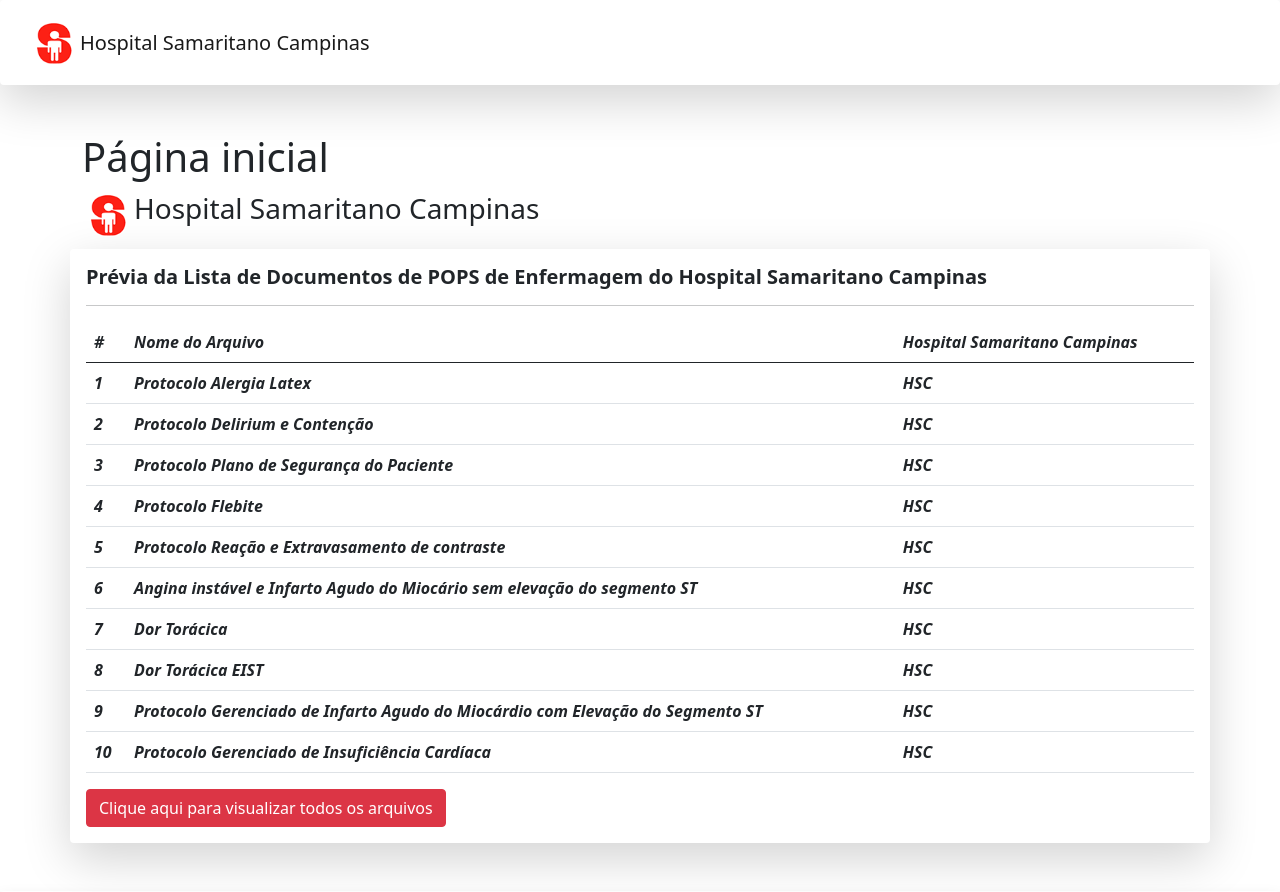
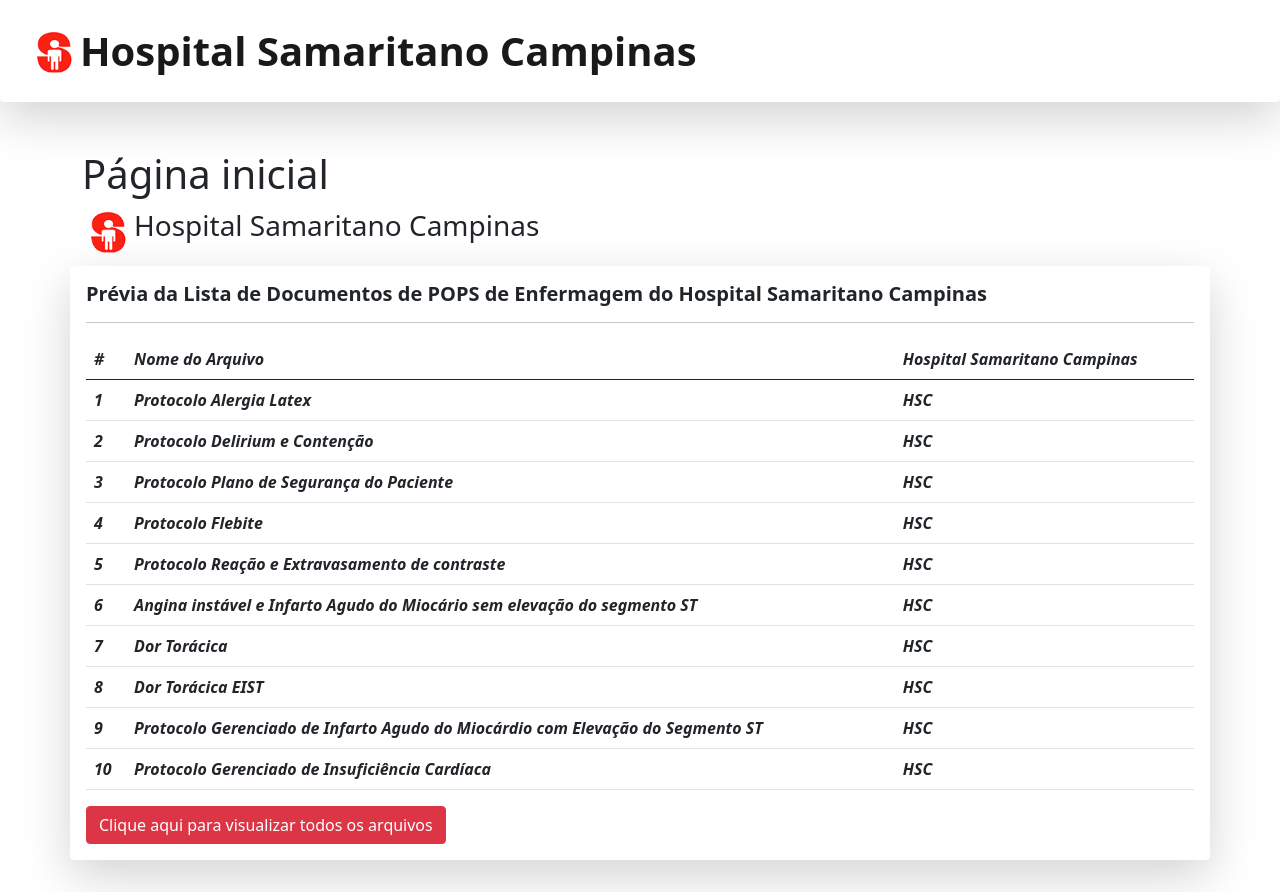
Before and after one commit to GabrielSouza96/pop-site, a Flask app: page / in a window 1280 px wide. Shown: the top 892 px of the page. Run offline with Flask 2, Linux system fonts and the light colour scheme.

Commit message:
upload projeto

```diff
--- a/main.py
+++ b/main.py
@@ -4,4 +4,4 @@
 
 
 if __name__ == '__main__':
-    app.run(port=59000, debug=True)
+    app.run(port=59000, debug=False)
--- a/popsenfermagem/templates/base.html
+++ b/popsenfermagem/templates/base.html
@@ -34,6 +34,8 @@
 
                             </p>
                             </div>
+
                     </div>
+                <p class="mt-3 mb-0 text-center fw-bold fs-6"> Desenvolvido por Equipe HSC/TI Unidade 1 - © Todos os direitos reservados </p>
             </div>
 </html>
--- a/popsenfermagem/templates/home.html
+++ b/popsenfermagem/templates/home.html
@@ -75,7 +75,7 @@
                   </tbody>
 
           </table>
-    <a href=" http://127.0.0.1:5000/" target="_blank" style="..."><button type="button" class="btn btn-danger text-white">Clique aqui para visualizar todos os arquivos </button></a>
+    <a href=" http://b095-187-72-164-57.ngrok.io" target="_blank" style="..."><button type="button" class="btn btn-danger text-white text-center">Clique aqui para visualizar todos os arquivos </button></a>
     </div>
 
 {% endblock %}
--- a/popsenfermagem/templates/navibar.html
+++ b/popsenfermagem/templates/navibar.html
@@ -1,7 +1,7 @@
 <nav class="navbar navbar-expand-lg navbar-light bg-transparent text-white p-2 mb-0 shadow-lg p-3 mb-5 bg-body rounded">
-  <div class="container-fluid">
+  <div class="container-fluid" >
     <a href="{{ url_for('home') }}"><img src="/static/pictures/logo.png" alt="" width="52" height="59" class="d-inline-block align-text-top img-fluid "></a>
-    <a class="navbar-brand text-center" href="/">Hospital Samaritano Campinas</a>
+    <a class="navbar-brand text-center fs-1 fw-bold" href="/">Hospital Samaritano Campinas</a>
     <button class="navbar-toggler" type="button" data-bs-toggle="collapse" data-bs-target="#navbarSupportedContent" aria-controls="navbarSupportedContent" aria-expanded="false" aria-label="Toggle navigation">
       <span class="navbar-toggler-icon"></span>
     </button>
```
